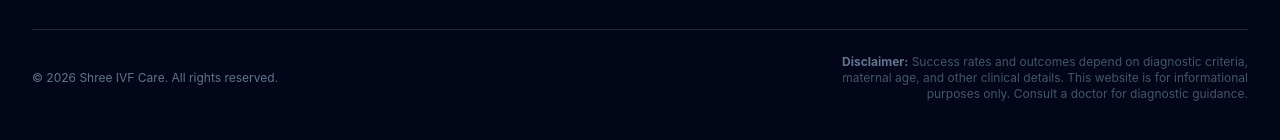
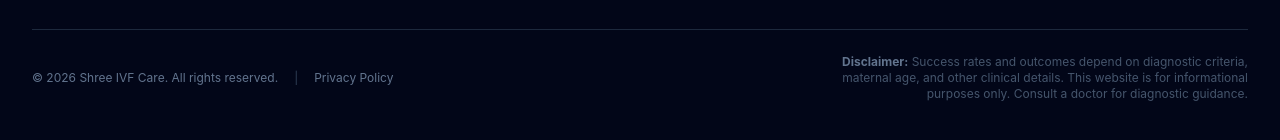
Before and after one commit to yakash4658r/Clinic, a React (Vite) app: page / in a window 1280 px wide. Shown: the part 6420-6560 px from the top of the page. Built offline with nearby package versions, Linux system fonts and the light colour scheme.

Commit message:
Add Privacy Policy link to Footer

```diff
--- a/src/components/Footer.tsx
+++ b/src/components/Footer.tsx
@@ -64,7 +64,11 @@ export default function Footer() {
 
         {/* Bottom */}
         <div className="flex flex-col sm:flex-row items-center justify-between gap-4 text-xs text-slate-500">
-          <p>© {new Date().getFullYear()} {CLINIC.name}. All rights reserved.</p>
+          <div className="flex flex-col sm:flex-row items-center gap-2 sm:gap-4">
+            <p>© {new Date().getFullYear()} {CLINIC.name}. All rights reserved.</p>
+            <span className="hidden sm:inline text-slate-700">|</span>
+            <a href="#" className="hover:text-slate-300 transition-colors">Privacy Policy</a>
+          </div>
           <p className="text-center sm:text-right max-w-md text-slate-600">
             <strong className="text-slate-500">Disclaimer:</strong> Success rates and outcomes depend on diagnostic criteria, maternal age, and other clinical details. This website is for informational purposes only. Consult a doctor for diagnostic guidance.
           </p>
```
